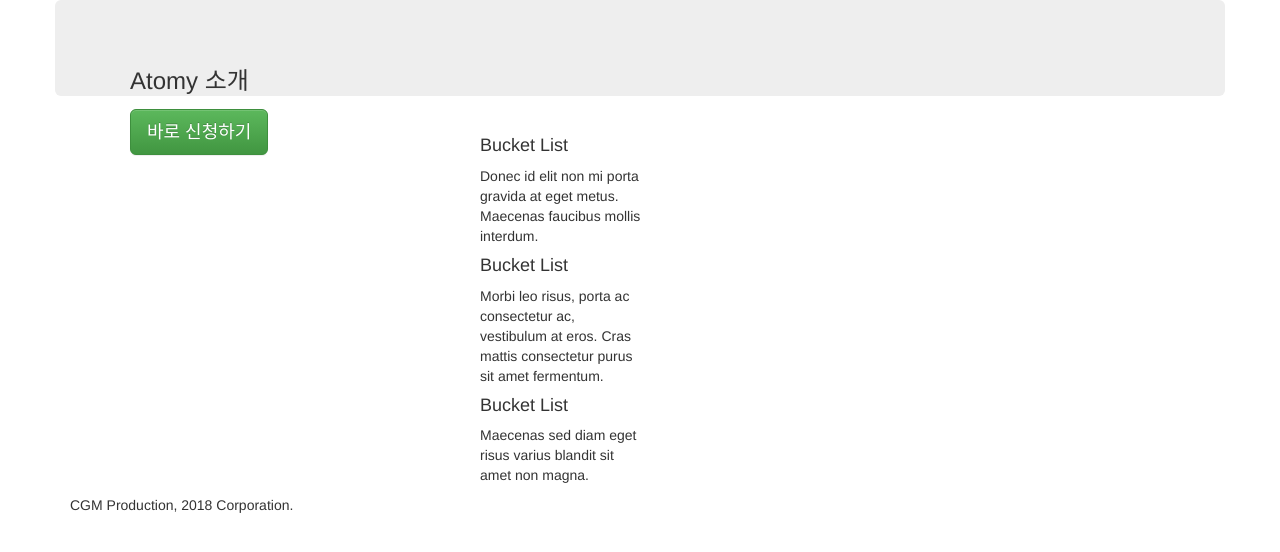
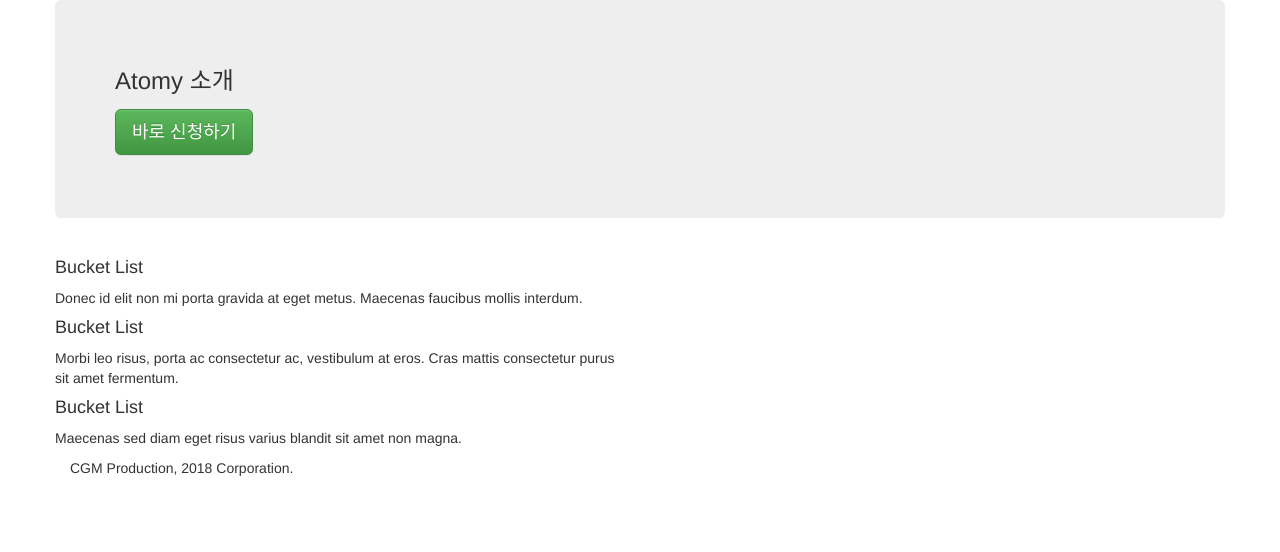
Before and after one commit to choigyumin/atomy-home, a Flask app: page / in a window 1280 px wide. Shown: the top 552 px of the page. Run offline with Flask 2, Linux system fonts and the light colour scheme; some libraries are stand-ins or nearby versions.

Commit message:
resize columns

```diff
--- a/realApp/templates/index.html
+++ b/realApp/templates/index.html
@@ -35,14 +35,14 @@
 	<div class="row">
 
         <div class="jumbotron">
-	<div class="col-sm-4">
+	<div class="col">
             <h3>Atomy 소개</h3>
             <p class="lead"></p>
             <p><a class="btn btn-lg btn-success" href="showSignUp" role="button">바로 신청하기</a>
             </p>
 	</div>
 	</div>
- 	<div class="col-sm-4">
+ 	<div class="col">
         <div class="row marketing">
             <div class="col-lg-6">
                 <h4>Bucket List</h4>
--- a/realApp/templates/signup.html
+++ b/realApp/templates/signup.html
@@ -30,7 +30,7 @@
 
     <div class="container">
 	    <div class="row">
-		    <div class="col-sm-4">
+		    <div class="col">
 
         <nav>
           <ul class="nav nav-pills pull-right">
@@ -38,7 +38,7 @@
           </ul>
         </nav>
       </div>
- 		     <div class="col-sm-4">
+ 		     <div class="col">
       <div class="jumbotron">
         <h3>간편 회원 가입</h3>
 
```
